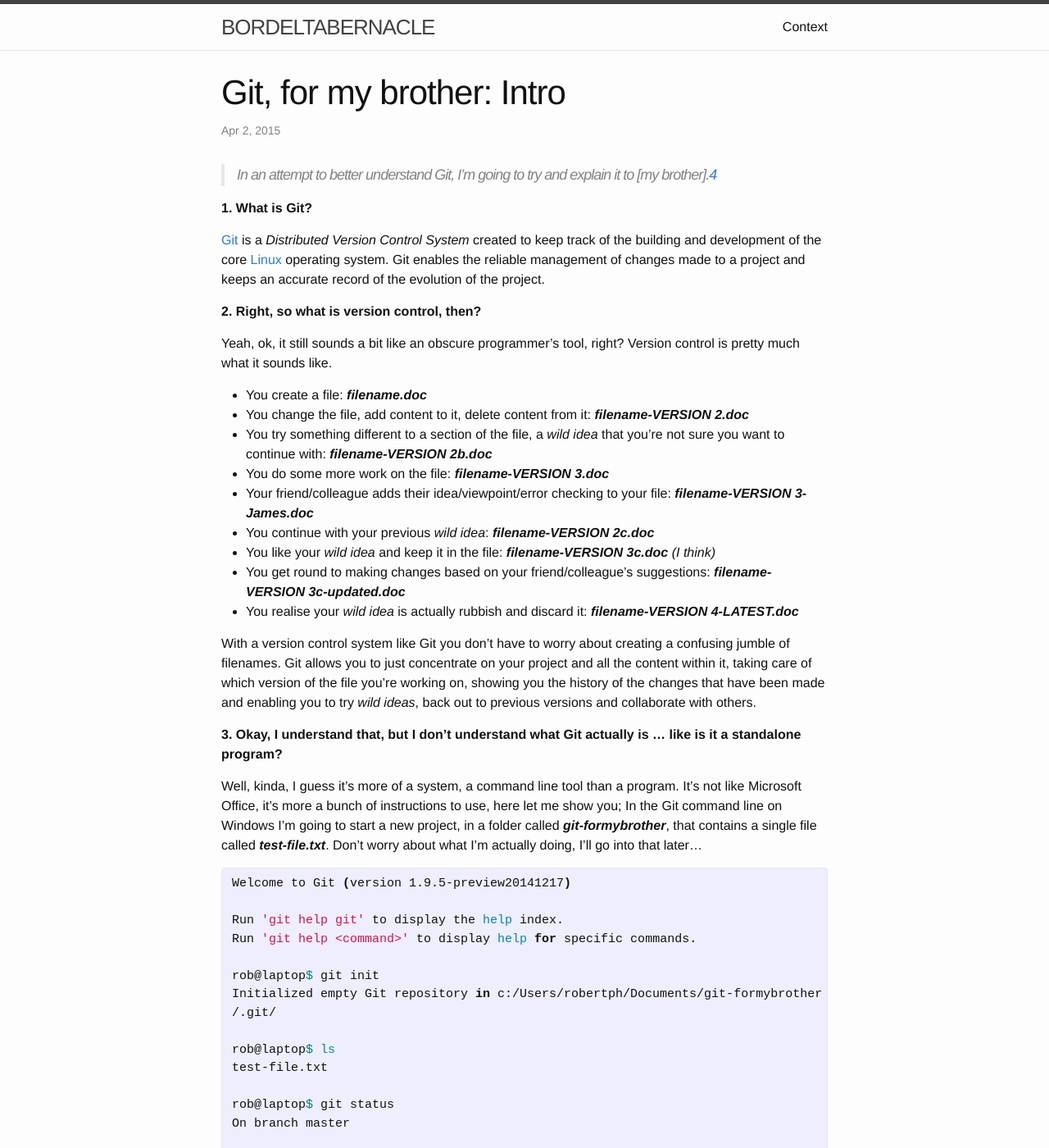
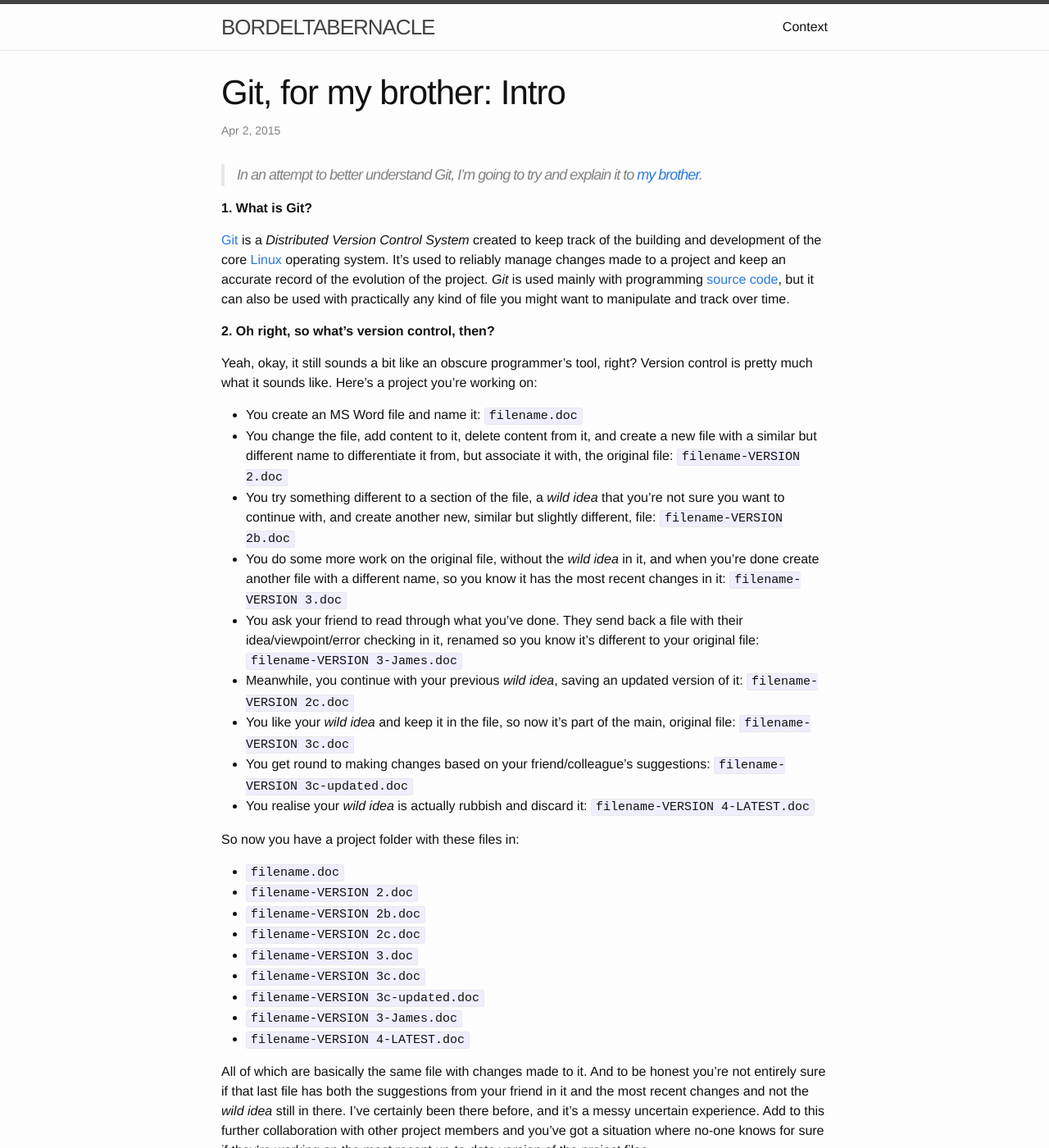
Before and after one commit to robphoenix/bordeltabernacle.github.io, a Jekyll site: the page built from _posts/2015-04-02-git-for-my-brother-intro.md, in a window 1280 px wide and 1400 px high. Shown: the whole window at 82% size. Built offline with Jekyll 4.4.1, drawn with Linux system fonts in a browser that asks for light colours; some of the changed text lies outside the part shown.

Commit message:
Updated and rewrote parts of 'git for my brother' post

```diff
--- a/_posts/2015-04-02-git-for-my-brother-intro.md
+++ b/_posts/2015-04-02-git-for-my-brother-intro.md
@@ -5,33 +5,49 @@ date:   2015-04-02
 tags:   git
 ---
 
-> In an attempt to better understand Git, I'm going to try and explain it to [my brother].[4]
+> In an attempt to better understand Git, I'm going to try and explain it to [my brother][4].
 
 <!--more-->
 **1. What is Git?**
 
-[Git][1] is a *Distributed Version Control System* created to keep track of the building and development of the core [Linux][2] operating system.  Git enables the reliable management of changes made to a project and keeps an accurate record of the evolution of the project.
+[Git][1] is a *Distributed Version Control System* created to keep track of the building and development of the core [Linux][2] operating system.  It's used to reliably manage changes made to a project and keep an accurate record of the evolution of the project.  *Git* is used mainly with programming [source code][sourceCode], but it can also be used with practically any kind of file you might want to manipulate and track over time.
 
-**2. Right, so what is version control, then?**
+**2. Oh right, so what's version control, then?**
 
-Yeah, ok, it still sounds a bit like an obscure programmer's tool, right?  Version control is pretty much what it sounds like.
+Yeah, okay, it still sounds a bit like an obscure programmer's tool, right?  Version control is pretty much what it sounds like.  Here's a project you're working on:
 
-- You create a file: ***filename.doc***
-- You change the file, add content to it, delete content from it: ***filename-VERSION 2.doc***
-- You try something different to a section of the file, a *wild idea* that you're not sure you want to continue with: ***filename-VERSION 2b.doc***
-- You do some more work on the file: ***filename-VERSION 3.doc***
-- Your friend/colleague adds their idea/viewpoint/error checking to your file: ***filename-VERSION 3-James.doc***
-- You continue with your previous *wild idea*: ***filename-VERSION 2c.doc***
-- You like your *wild idea* and keep it in the file: ***filename-VERSION 3c.doc*** *(I think)*
-- You get round to making changes based on your friend/colleague's suggestions: ***filename-VERSION 3c-updated.doc***
-- You realise your *wild idea* is actually rubbish and discard it: ***filename-VERSION 4-LATEST.doc***
+- You create an MS Word file and name it: `filename.doc`
+- You change the file, add content to it, delete content from it, and create a new file with a similar but different name to differentiate it from, but associate it with, the original file: `filename-VERSION 2.doc`
+- You try something different to a section of the file, a *wild idea* that you're not sure you want to continue with, and create another new, similar but slightly different, file: `filename-VERSION 2b.doc`
+- You do some more work on the original file, without the *wild idea* in it, and when you're done create another file with a different name, so you know it has the most recent changes in it: `filename-VERSION 3.doc`
+- You ask your friend to read through what you've done. They send back a file with their idea/viewpoint/error checking in it, renamed so you know it's different to your original file: `filename-VERSION 3-James.doc`
+- Meanwhile, you continue with your previous *wild idea*, saving an updated version of it: `filename-VERSION 2c.doc`
+- You like your *wild idea* and keep it in the file, so now it's part of the main, original file: `filename-VERSION 3c.doc`
+- You get round to making changes based on your friend/colleague's suggestions: `filename-VERSION 3c-updated.doc`
+- You realise your *wild idea* is actually rubbish and discard it: `filename-VERSION 4-LATEST.doc`
 
-With a version control system like Git you don't have to worry about creating a confusing jumble of filenames.  Git allows you to just concentrate on your project and all the content within it, taking care of which version of the file you're working on, showing you the history of the changes that have been made and enabling you to try *wild ideas*, back out to previous versions and collaborate with others.
+So now you have a project folder with these files in:
+- `filename.doc`
+- `filename-VERSION 2.doc`
+- `filename-VERSION 2b.doc`
+- `filename-VERSION 2c.doc`
+- `filename-VERSION 3.doc`
+- `filename-VERSION 3c.doc`
+- `filename-VERSION 3c-updated.doc`
+- `filename-VERSION 3-James.doc`
+- `filename-VERSION 4-LATEST.doc`
+
+All of which are basically the same file with changes made to it.  And to be honest you're not entirely sure if that last file has both the suggestions from your friend in it and the most recent changes and not the *wild idea* still in there.  I've certainly been there before, and it's a messy uncertain experience.  Add to this further collaboration with other project members and you've got a situation where no-one knows for sure if they're working on the most recent up-to-date version of the project files.
+
+Arrrghhh *CATASTROPHE!*
+
+With a version control system like *Git* you don't have to worry about creating a confusing jumble of filenames.  *Git* allows you to just concentrate on your project and all the content within it.  *Git* takes care of which version of the file you're working on, logs the history of the changes that have been made, enables you to try *wild ideas* without buggering up the original file, revert to previous versions and collaborate easily with others.
 
 **3. Okay, I understand that, but I don't understand what Git actually is ... like is it a standalone program?**
 
-Well, kinda, I guess it's more of a system, a command line tool than a program.  It's not like Microsoft Office, it's more a bunch of instructions to use, here let me show you;
-In the Git command line on Windows I'm going to start a new project, in a folder called ***git-formybrother***, that contains a single file called ***test-file.txt***.  Don't worry about what I'm actually doing, I'll go into that later...
+Well, kinda, but it's more of a system than a program. Once *Git* is installed you'll have access to a set of instructions you can use in the [command line/terminal][commandLine] of your computer.
+
+Here, let me show you.  In the *Git* command line on Windows I'm going to start a new project, in a folder called `git-formybrother`, that contains a single file called `test-file.txt`.  Here, the `$` is a command prompt, where the instructions to the computer are typed.
 
 {% highlight bash %}
 Welcome to Git (version 1.9.5-preview20141217)
@@ -39,14 +55,13 @@ Welcome to Git (version 1.9.5-preview20141217)
 Run 'git help git' to display the help index.
 Run 'git help <command>' to display help for specific commands.
 
-rob@laptop$ git init
-Initialized empty Git repository in c:/Users/robertph/Documents/git-formybrother
-/.git/
+$ git init  # Initialise the Git repository
+Initialized empty Git repository in C:/git-formybrother/.git/
 
-rob@laptop$ ls
+$ ls  # List the contents of the folder/repository
 test-file.txt
 
-rob@laptop$ git status
+$ git status  # Check the status of the Git repository
 On branch master
 
 Initial commit
@@ -58,26 +73,33 @@ Untracked files:
 
 nothing added to commit but untracked files present (use "git add" to track)
 
-rob@laptop$ git add test-file.txt
+$ git add test-file.txt  # Add test-file.txt to Git to be tracked
 
-rob@laptop$ git commit -a -m "started new project"
+$ git commit -am "started new project"  #  Commit the current state of the files, with a short message, to your Git history
 [master (root-commit) 3110c11] started new project
  1 file changed, 0 insertions(+), 0 deletions(-)
  create mode 100644 test-file.txt
 
-rob@laptop$ git status
+$ git status  # Check again the status of the Git repository
 On branch master
 nothing to commit, working directory clean
 {% endhighlight %}
-I realise not everyone is comfortable on the command line and this can scare them away, but it's OK, there are a number of different graphical user interfaces (GUIs), that can make it easier to deal with, and show a nice visual representation of your project, it's development and the changes made to it.  This in itself can provide an incredibly useful overview of what's going on in your project. Here's our new project in the *Github for Windows* client:
+So basically, we've just started a new project to be tracked by *Git*, added a file to it and commited/saved the state of the project to the *Git* log.
+
+I realise not everyone is comfortable on the command line and this can scare them away, but it's OK, there are a number of different graphical user interfaces [(GUIs)][gitGUI], that can make it easier to deal with, and show a nice visual representation of your project, it's development and the changes made to it.  This in itself can provide an incredibly useful overview of what's going on in your project. Here's our new project in the *Github for Windows* client:
 
 ![Github for Windows screenshot]({{ site.url }}/assets/images/gfmb01-github-for-windows.png)
 
+
 **4. Okay, but I'm not a software developer, do I really care?  Can I really be bothered?**
 
-I'm not gonna lie, it's great but it's not magic, there's a learning curve involved.  Even so, once you get the basics you'll be creating and maintaining cleaner, clearer projects with more structure and accountability.  Have a go [here][3], see what you think...
+I'm not gonna lie, it's great but it's not magic, there's a learning curve involved, and to be honest I'm not sure it's even an easy way to work with [MS Office files][gitMS], but you should avoid MS Office anyway.  Even so, once you get the basics you'll be creating and maintaining cleaner, clearer projects with more structure and accountability.  Have a go [here][3], see what you think...
 
 [1]: https://git-scm.herokuapp.com/
 [2]: http://www.linux.com/
 [3]: https://try.github.io/levels/1/challenges/1
 [4]: http://cargocollective.com/richardjamesphoenix/About
+[sourceCode]: http://www.linfo.org/source_code.html
+[commandLine]: https://en.wikipedia.org/wiki/Command-line_interface
+[gitGUI]: https://www.git-scm.com/downloads/guis
+[gitMS]: http://blog.martinfenner.org/2014/08/25/using-microsoft-word-with-git/
```
Also changed, not shown: _posts/2015-03-31-the-python-list.md (+0 -1 lines).
